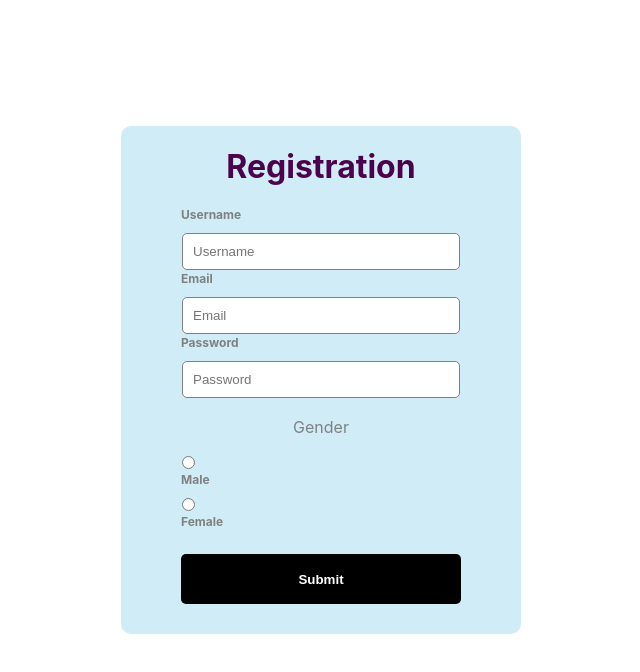
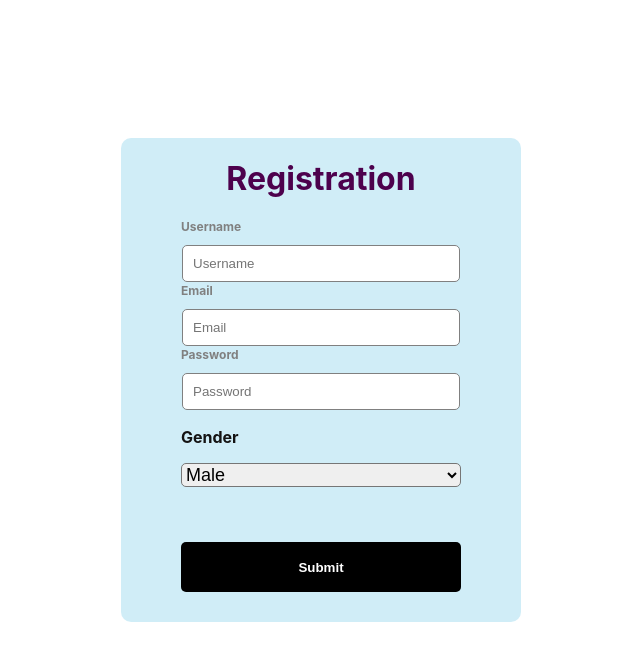
Before and after one commit to kurrachandu/Food-App-Typescript, a React (Create React App) app: page /login in a window 1280 px wide. Shown: the top 672 px of the page, without its empty margins (319-959 px from the left). Built offline with nearby package versions, Linux system fonts and the light colour scheme.

Commit message:
Changes in Css of registration page

```diff
--- a/src/components/pages/Auth/PostLogin.css
+++ b/src/components/pages/Auth/PostLogin.css
@@ -45,10 +45,31 @@
     border-radius: 10px;
 
   }
-  .gender{
+  /* .gender{
     font-size: 12px;
     color: gray;
+} */
+
+.gender{
+  width: 280px;
+  border-radius: 5px;
+  font-size: 18px;
+  margin-bottom: 20px;
 }
+
+.label1{
+    margin-bottom: 10px;
+    font-weight: bold;
+  }
+
+  h3{
+    color: #141313;
+    font-size: 16px;
+    display: block;
+    font-weight: bold;
+    /* margin-bottom: 10px; */
+  }
+
 input
 {
 
@@ -63,11 +84,8 @@ input
     width: 280px;
 
 
-}card
-label{
-    font-size: 12px;
-    color: gray;
 }
+
 span {
     font-size: 14px;
     padding: 10px;
--- a/src/components/pages/Auth/PostLogin.tsx
+++ b/src/components/pages/Auth/PostLogin.tsx
@@ -1,5 +1,6 @@
 import React, { useState } from 'react';
 import '../Auth/PostLogin.css';
+// import '../../../App.css';
 import { useNavigate } from 'react-router-dom';
 import FormInput from './FormInput';
 
@@ -8,10 +9,7 @@ const PostLogin: React.FC = () => {
   const [values, setValues] = useState({
     username: "",
     email: "",
-    // DateofBirth: "",
-    // mobileNumber: "", // Add the mobileNumber field
     password: "",
-    // confirmPassword: "",
     gender: "",
   });
 
@@ -35,7 +33,7 @@ const PostLogin: React.FC = () => {
     navigate('/');
   };
 
-  const onChange = (e: React.ChangeEvent<HTMLInputElement>) => {
+  const onChange = (e: React.ChangeEvent<HTMLInputElement | HTMLSelectElement>) => {
     setValues({ ...values, [e.target.name]: e.target.value });
     setDuplicateError(false);
   };
@@ -66,28 +64,6 @@ const PostLogin: React.FC = () => {
           onChange={onChange}
         />
 
-        {/* <FormInput
-          name="mobileNumber"
-          placeholder="Mobile Number"
-          errorMessage="Mobile number should be 10 digits"
-          label="Mobile Number"
-          pattern="[0-9]{10}"
-          required={true}
-          value={values.mobileNumber || ''}
-          onChange={onChange}
-        /> */}
-
-        {/* <FormInput
-          name="DateofBirth"
-          type="date"
-          placeholder="Date of Birth"
-          errorMessage="Please enter a valid date"
-          label="Date of Birth"
-          required={true}
-          value={values.DateofBirth}
-          onChange={onChange}
-        /> */}
-
         <FormInput
           name="password"
           placeholder="Password"
@@ -100,34 +76,20 @@ const PostLogin: React.FC = () => {
         />
 
         <div className='gender'>
-          <p>Gender</p>
-          <input
-            type="radio"
+          <label className='label1'>
+            <h3 className='header'>Gender</h3>
+          </label>
+          <select
+            className='gender'
             name="gender"
-            value="male"
-            onChange={onChange}
-          />
-          <label htmlFor="Male">Male</label>
-          <input
-            type="radio"
-            name="gender"
-            value="female"
-            onChange={onChange}
-          />
-          <label htmlFor="female">Female</label>
+            value={values.gender}
+            onChange={(e) => onChange(e)}
+            required={true}
+          >
+            <option value="male">Male</option>
+            <option value="female">Female</option>
+          </select>
         </div>
-
-        {/* <FormInput
-          name="confirmPassword"
-          placeholder="Confirm Password"
-          errorMessage="Passwords do not match"
-          label="Confirm Password"
-          pattern={values.password}
-          required={true}
-          value={values.confirmPassword}
-          onChange={onChange}
-        /> */}
-
         <button className="btn" type="submit" onClick={() => navigate("/login")}>
           Submit
         </button>
```
